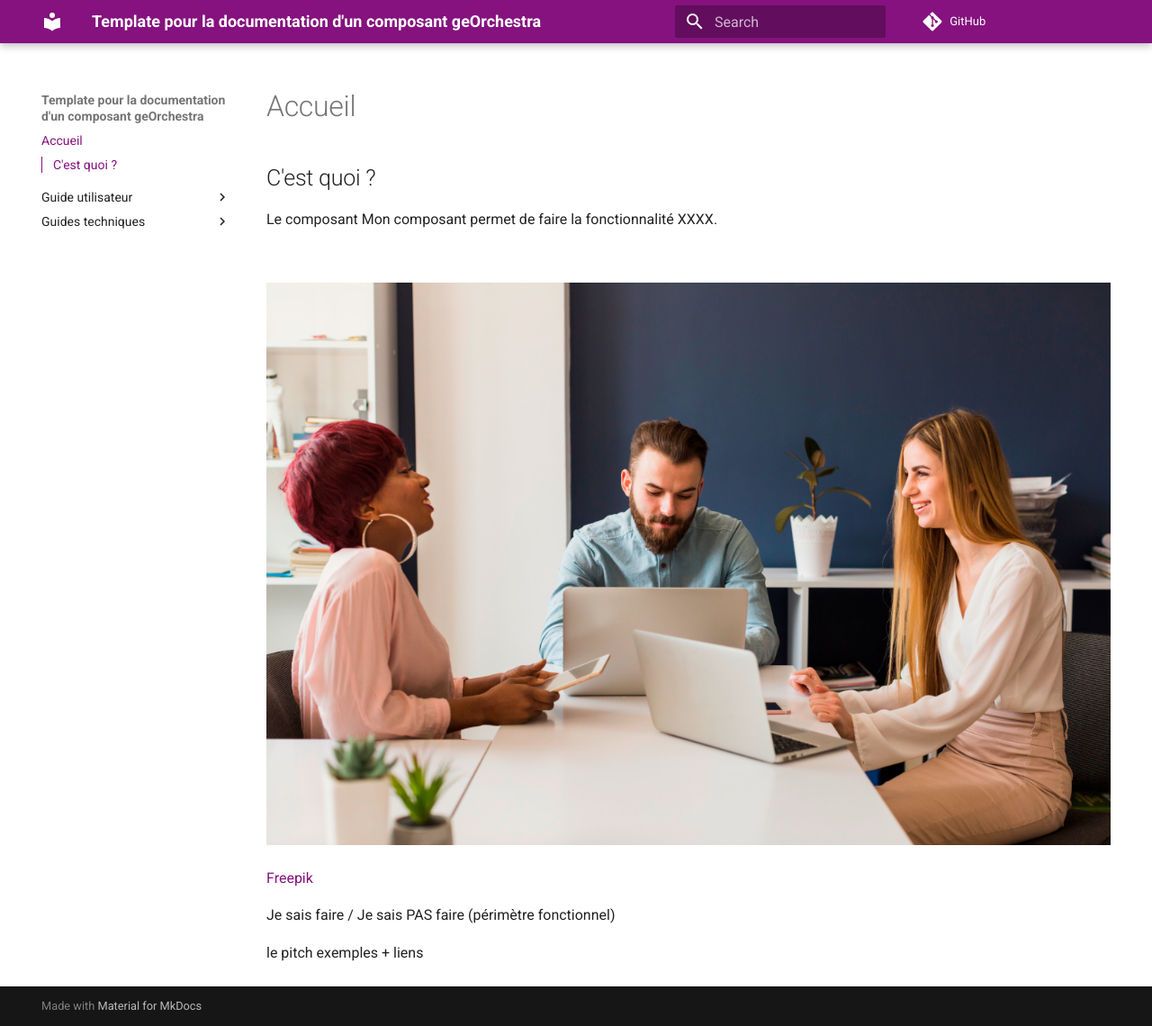
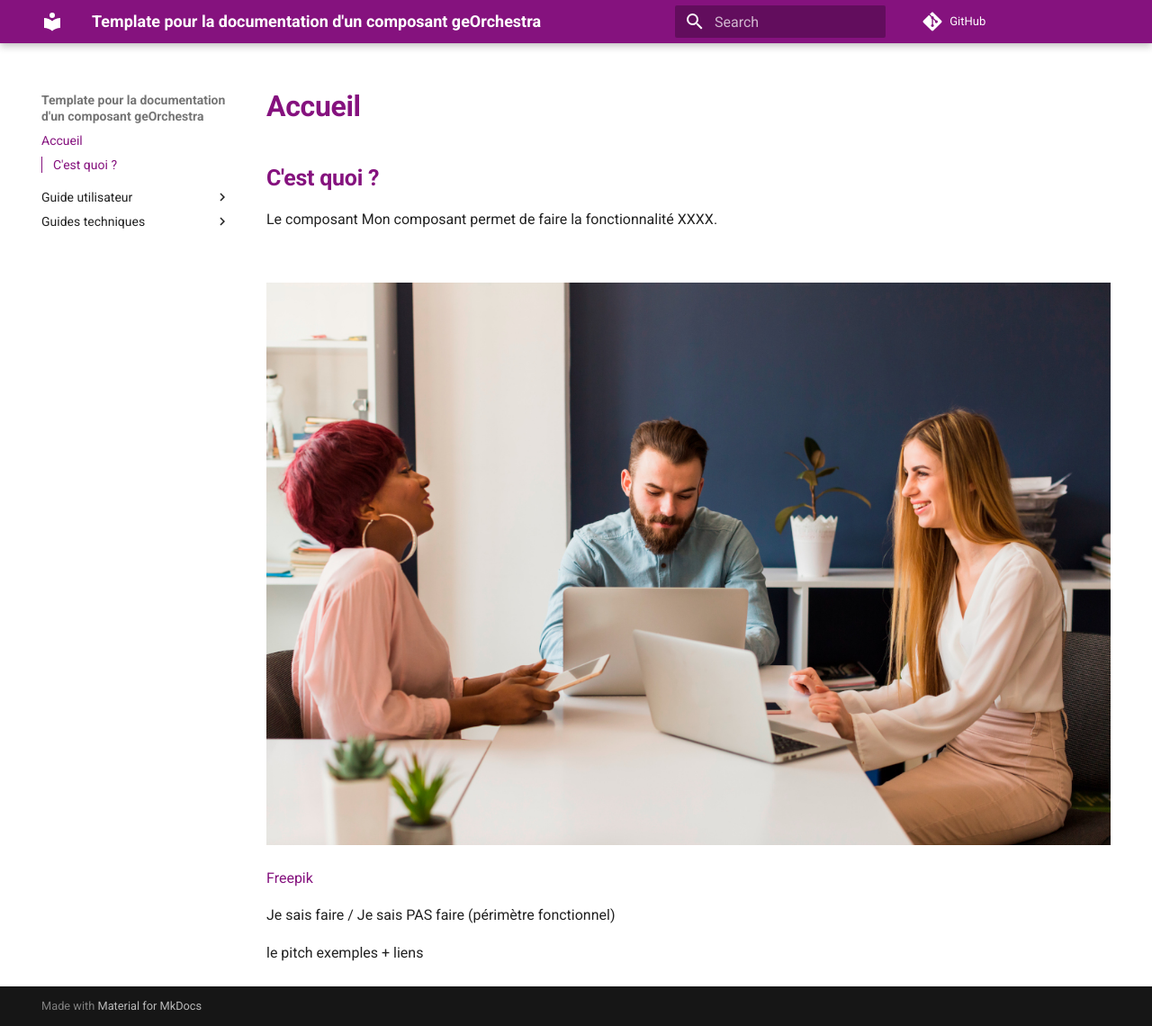
Before and after one commit to georchestra/georchestra_documentation, an MkDocs documentation site: the page built from docs/index.md, in a window 1280 px wide and 1140 px high. Shown: the whole window at 90% size. Built offline with MkDocs 1.6.1 and Material for MkDocs 9.7.7, drawn with Linux system fonts in a browser that asks for light colours; comment, search, counter and statistics services are not loaded.

Commit message:
Update extra.css

```diff
--- a/docs/css/extra.css
+++ b/docs/css/extra.css
@@ -11,3 +11,8 @@
  --md-accent-bg-color:#fff;
  --md-accent-bg-color--light:#ffffffb3
 }
+
+h1, h2, h3 {
+  color:rgb(133, 18, 126)!important;
+  font-weight:600!important;
+}
```
